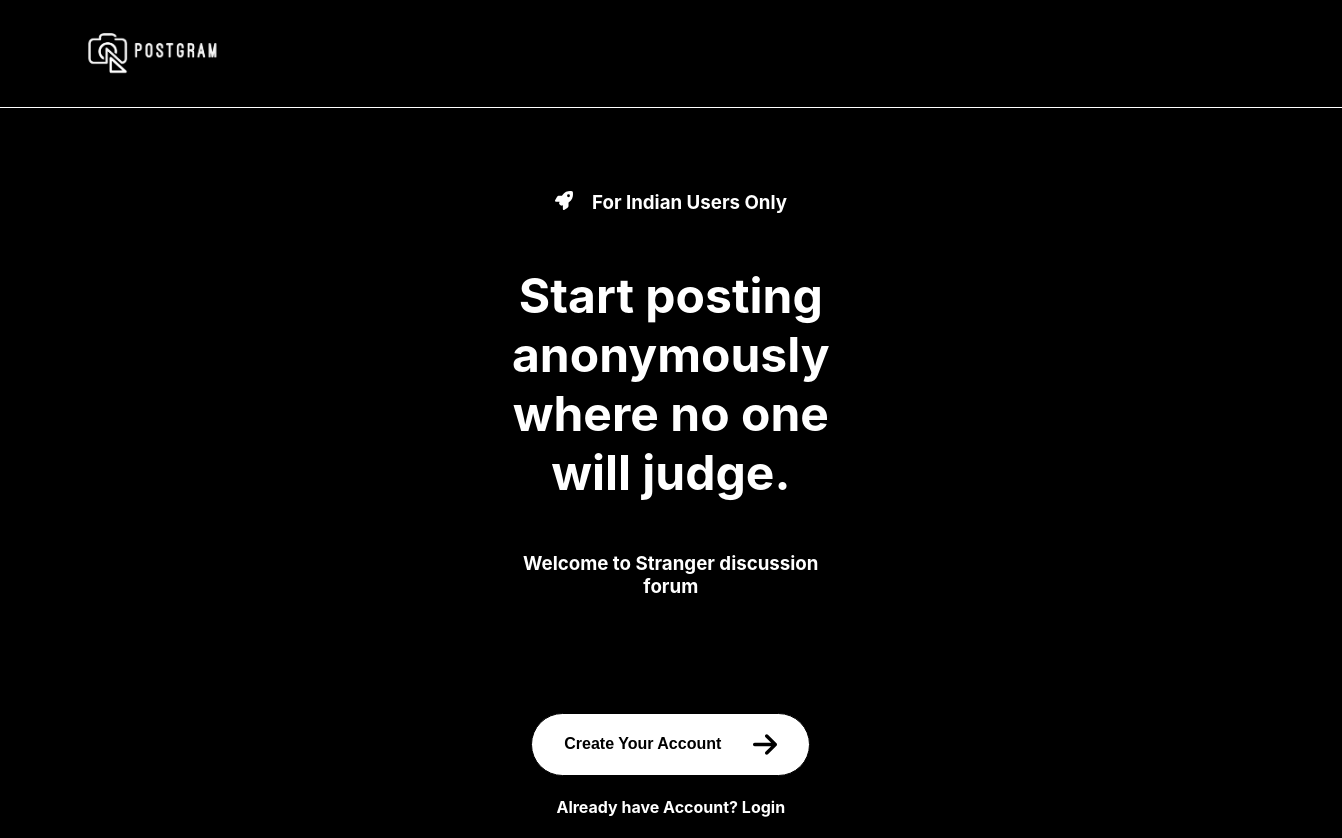
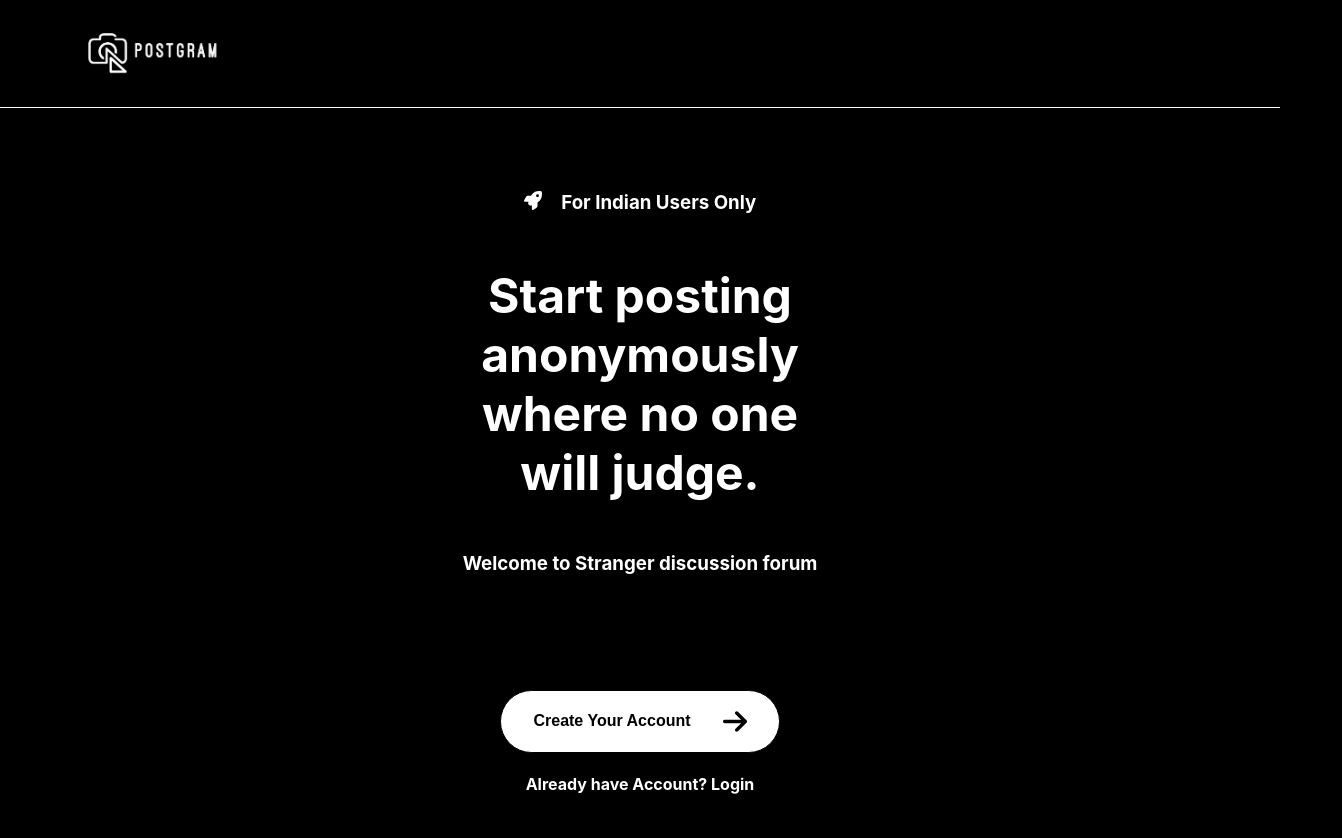
Before and after one commit to Rapido730/postgram, a React (Create React App) app: page / in a window 1280 px wide. Shown: the whole page, 1342 px wide, since content can reach past the window. After the commit the page ends 815 px from the top, so only its background shows below. Built offline with nearby package versions, Linux system fonts and the light colour scheme; no server answers.

Commit message:
minor modification in css

```diff
--- a/src/App.css
+++ b/src/App.css
@@ -35,7 +35,7 @@
 #homepage {
   display: flex;
   flex-direction: column;
-  margin: 4rem 32rem 0rem 32rem;
+  margin: 4rem 28rem 0rem 28rem;
   gap: 6rem;
 }
 
```
Also changed, not shown: 1 other file (tests, documents, lock files or other folders).
